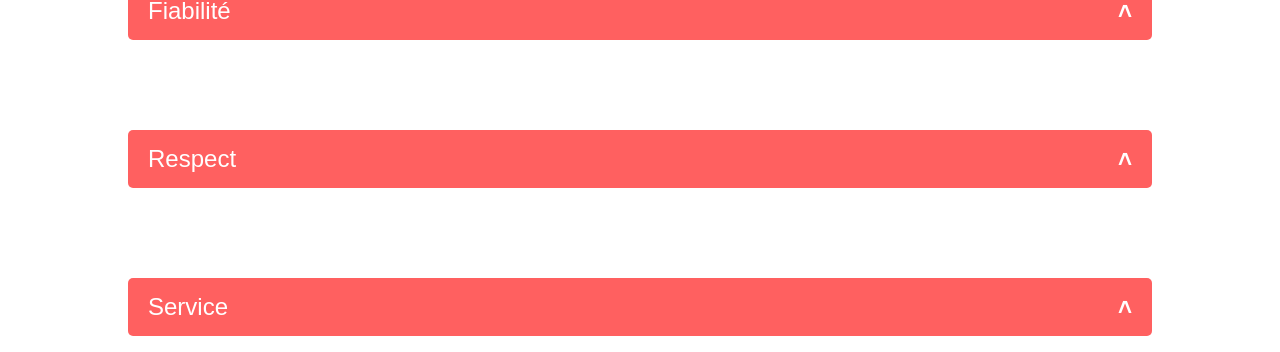
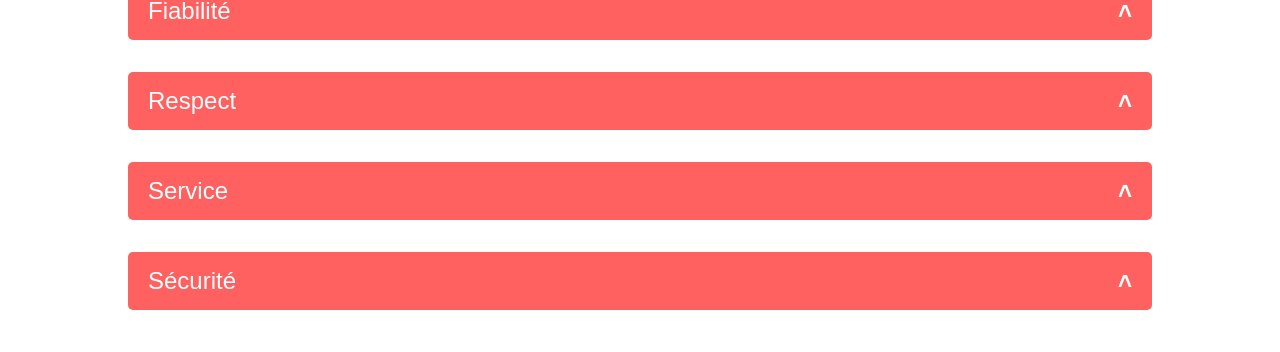
Before and after one commit to Mounir-Bmz/kasa, a React (Vite) app: page /about in a window 1280 px wide. Shown: the part 448-800 px from the top of the page. Built offline with nearby package versions, Linux system fonts and the light colour scheme.

Commit message:
About dropdown correction animation

```diff
--- a/src/styles/About.scss
+++ b/src/styles/About.scss
@@ -6,11 +6,11 @@
         margin: 0 auto;
 
         .collapse {
-            margin-bottom: 90px;
+            margin-bottom: 2rem;
         }
 
         .collapse:last-child {
-            margin-bottom: 20px;
+            margin-bottom: 3rem;
         }
     }
 }
--- a/src/styles/Collapse.scss
+++ b/src/styles/Collapse.scss
@@ -1,6 +1,5 @@
 .collapse {
-    margin-bottom: 30px;
-    position: relative;
+    margin-bottom: 10px;
 
     .collapse-header {
         display: flex;
@@ -12,8 +11,6 @@
         border-radius: 5px;
         cursor: pointer;
         min-height: 47px;
-        position: relative;
-        z-index: 2;
 
         .collapse-title {
             font-family: 'Montserrat', sans-serif;
@@ -34,10 +31,6 @@
     }
 
     .collapse-content {
-        position: absolute;
-        top: 100%;
-        left: 0;
-        right: 0;
         color: black;
         font-family: 'Montserrat', sans-serif;
         font-size: 18px;
@@ -45,15 +38,12 @@
         max-height: 0;
         overflow: hidden;
         opacity: 0;
-        transform: translateY(-100%);
-        transition: max-height 0.5s ease, opacity 0.5s ease, transform 0.5s ease;
-        padding: 20px;
-        z-index: 1;
+        padding: 0 20px;
+        transition: max-height 0.5s ease-out, opacity 0.5s ease-out, padding 0.5s ease-out;
 
         &.open {
             max-height: 500px;
             opacity: 1;
-            transform: translateY(0);
             padding: 20px;
         }
 
@@ -67,7 +57,7 @@
     }
 
     @media (max-width: 768px) {
-        margin-bottom: 20px;
+        margin-bottom: 5px;
 
         .collapse-header {
             padding: 10px 15px;
```
